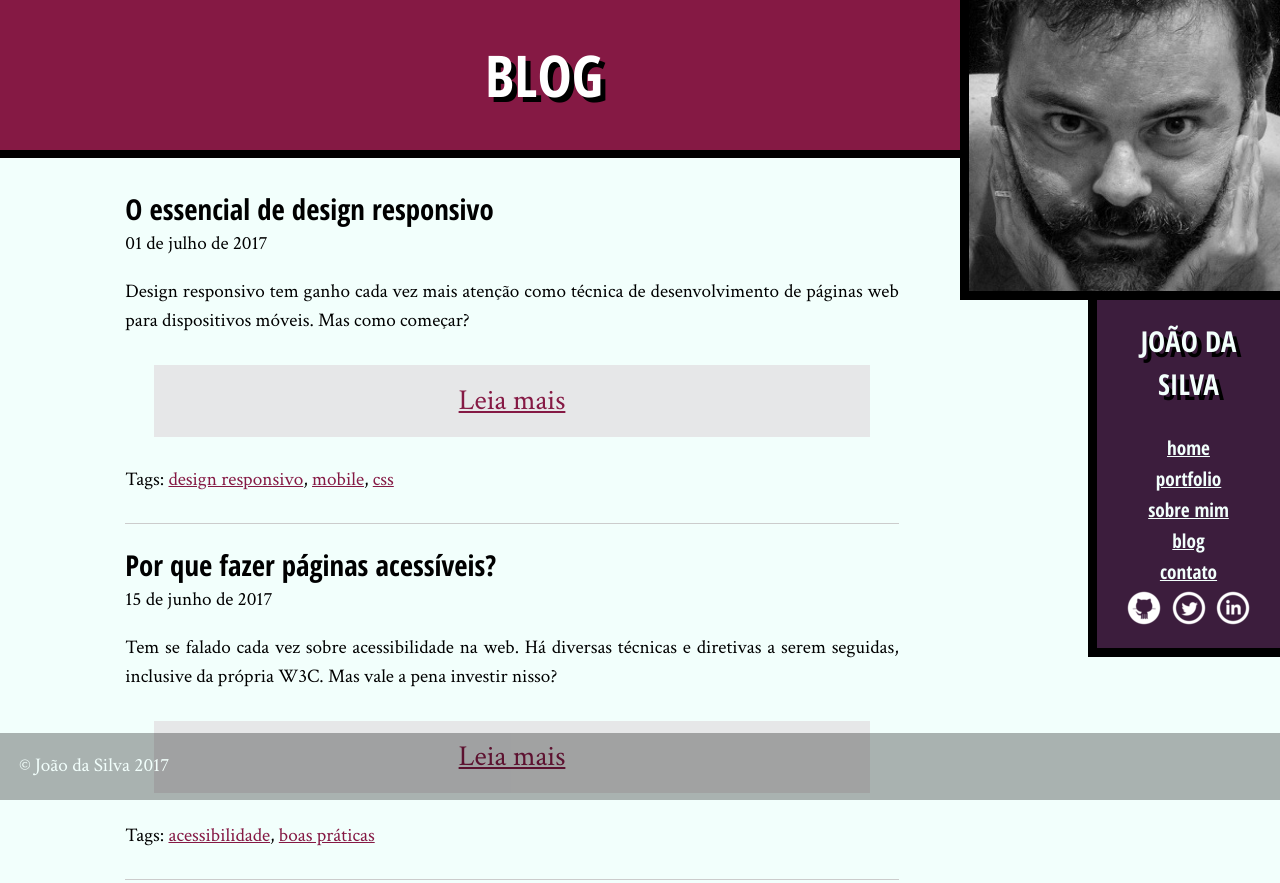
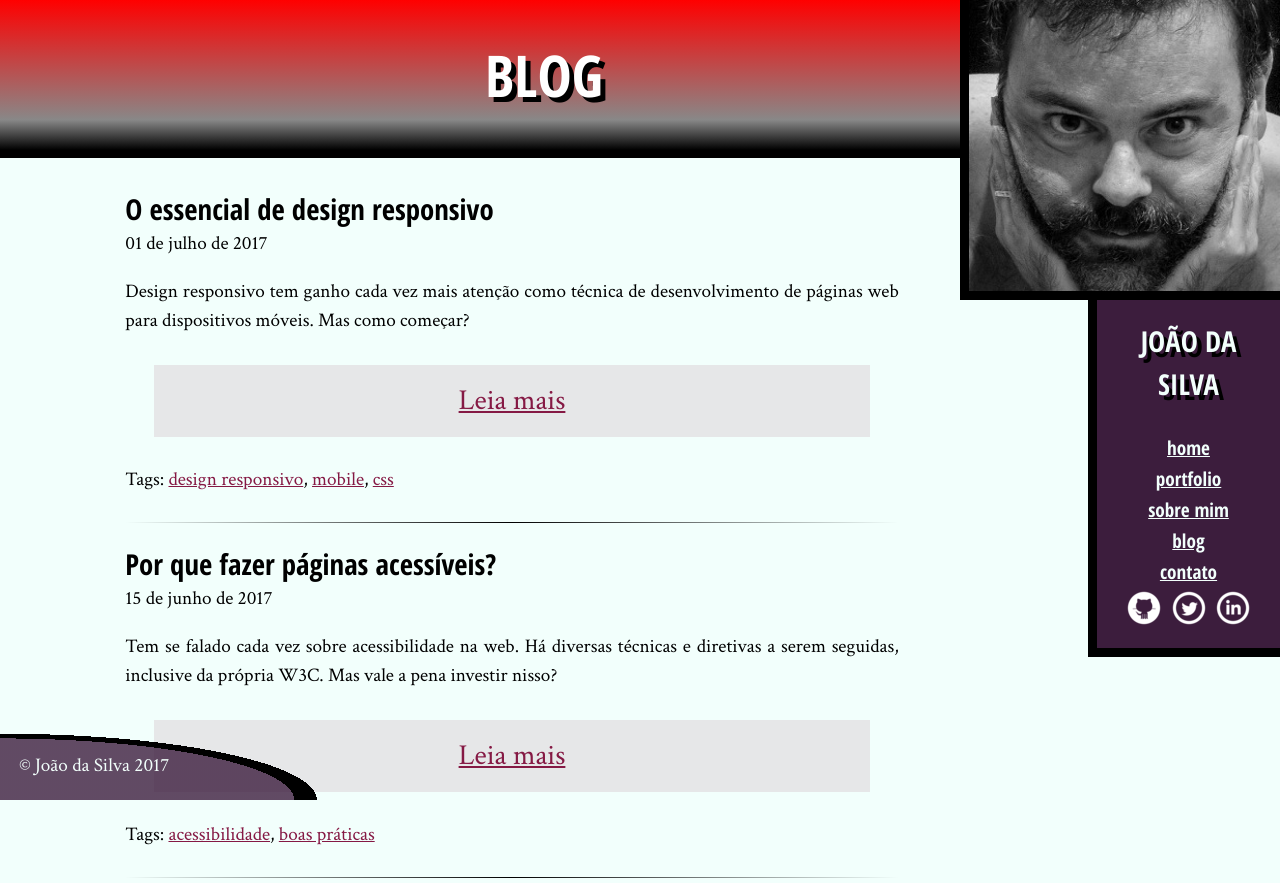
Before and after one commit to RodolfoHerman/HTML5-e-CSS3-II-turbinando-as-paginas, a plain HTML site: page blog.html in a window 1280 px wide. Shown: the top 883 px of the page. Drawn offline with Linux system fonts and the light colour scheme.

Commit message:
Tópico 6, Gradientes

```diff
--- a/css/blog.css
+++ b/css/blog.css
@@ -9,6 +9,13 @@
 
 .post-blog {
     padding-bottom: 1.5em;
-    border-bottom: 1px solid #ccc;
+    /*border-bottom: 1px solid #ccc;*/
+    background-image: linear-gradient(to right, transparent, black, transparent);
+    /*1px representa a largura do gradiente*/
+    background-size: 100% 1px;
+    /*Para que o gradiente não fique repetindo no elemento inteiro*/
+    background-repeat: no-repeat;
+    /*para fazer com que ele apareça na parte inferior do post*/
+    background-position: bottom center;
     margin-bottom: 1em;
 }
--- /dev/null
+++ b/css/gradiente.css
@@ -0,0 +1,64 @@
+.container {
+	width: 80%;
+	margin-left: auto;
+	margin-right: auto;
+	margin-bottom: 50px;
+	padding: 1em;
+	/*aplicando o gradiente*/
+	background-image: linear-gradient(to right, transparent, black, transparent);
+    /*1px representa a largura do gradiente*/
+    background-size: 100% 1px;
+    /*Para que o gradiente não fique repetindo no elemento inteiro*/
+    background-repeat: no-repeat;
+    /*para fazer com que ele apareça na parte inferior do post*/
+    background-position: bottom center;
+}
+
+.gradiente-linear {
+	box-shadow: 0 0 0 4px black;
+	width: 15em;
+	height: 15em;
+	margin: 5% auto;
+	/**background-image: linear-gradient(to bottom right, white, red, black);*/
+	/**background-image: linear-gradient(to right, white, black, white, black, white);*/
+	/*background-image: linear-gradient(to bottom, black, blue 80%, brown);*/
+	background-color: #000;
+	background-image: linear-gradient(to right, black, #C00, black);
+	background-repeat: no-repeat;
+	background-size: 80% 5px;
+	background-position: 50% 50%;
+}
+
+.gradiente-radial {
+	box-shadow: 0 0 0 4px black;
+	width: 15em;
+	height: 15em;
+	margin: 5% auto;
+	/*background-image: radial-gradient(yellow, red);*/
+	/*background-image: radial-gradient(circle at bottom left, yellow, red);*/
+	background-image: radial-gradient(circle at bottom right,
+    yellow,
+    yellow 20%,
+    black 20%,
+    black 30%,
+    yellow 30%,
+    yellow);
+}
+
+/**
+background-repeat: no-repeat --> utilizado evitar a repetição do background-image quando ele não ocupa 100% do elemento.
+Por padrão o background-image ocupa 100% do elemento, mas podemos controlar essa ocupação utilizando o background-size
+*/
+
+/**
+A propriedade background-position.
+Ela permite dizer onde queremos que a imagem ou gradiente comece a ser desenhado no elemento.
+Por padrão, o fundo começa a ser desenhado no canto superior esquerdo do elemento,
+mas podemos passar as distâncias dos cantos superior e esquerdo que queremos usar como ponto de partida.
+*/
+
+/*
+radial-gradient
+É possível mudar a posição central do gradiente com relação ao elemento e
+restringir o gradiente à forma redonda ou permitir um gradiente oval.
+*/
--- /dev/null
+++ b/css/linear_gradiente.css
@@ -0,0 +1,64 @@
+/*Efeito de fundo listrado no fundo das seções Trabalhos e Blog da página inicial.
+As linhas da secao_1 podem ser da cor rgba(0, 0, 0, 0.1) e as linhas da secao_2, da cor rgba(255, 255, 255, 0.1).
+
+Além disso, as linhas de ambas as seções devem ser na diagonal, porém a secao_1 deve ter linhas na diagonal contrária à secao_2.
+Por fim, as linhas devem ficar fixas quando a página é rolada.*/
+
+
+.container {
+	width: 80%;
+	height: 100em;
+	margin-left: auto;
+	margin-right: auto;
+	margin-bottom: 50px;
+	padding: 1em;
+	border: 1px solid black;
+	background-color: #000;
+}
+
+.secao_1, .secao_2 {
+	width: 50em;
+	height: 20em;
+	border: 1px solid black;
+	margin: 150px auto;
+	text-align: center;
+	line-height: 17em;
+	font-size: 1.5em;
+}
+
+
+/*Queremos criar uma linha fina com a cor rgba(0, 0, 0, 0.1).
+Para isso, até 14 pixels vamos usar a cor transparente, trocando subitamente para a
+cor semitransparente, usando-a por 1 pixel e voltando subitamente para transparente
+
+para que essa linha se repita pelo elemento todo, definimos o tamanho da imagem de fundo.
+Vamos usar 20 pixels. E, para que as linhas não se movimentem com a rolagem, adicionamos também o background-attachment: fixed.*/
+
+.secao_1 {
+	background-color: #F0F8FF;
+	background-image: linear-gradient(to bottom right,
+                        transparent,
+                        transparent 14px,
+                        rgba(0, 0, 0, 0.1) 14px,
+                        rgba(0, 0, 0, 0.1) 15px,
+                        transparent 15px,
+                        transparent);
+    background-size: 20px 20px;
+    background-attachment: fixed;
+}
+
+
+/*Para essa seção, o código é bem parecido. Mudam apenas o ângulo do gradiente e as cores*/
+
+.secao_2 {
+	background-color: #5F9EA0;
+	background-image: linear-gradient(45deg,
+                        transparent,
+                        transparent 14px,
+                        rgba(255, 255, 255, 0.1) 14px,
+                        rgba(255, 255, 255, 0.1) 15px,
+                        transparent 15px,
+                        transparent);
+    background-size: 20px 20px;
+    background-attachment: fixed;
+}
--- a/css/site.css
+++ b/css/site.css
@@ -42,6 +42,26 @@ h1 {
     border-bottom: .5rem solid #000;
 }
 
+/**
+O gradiente não precisa ser apenas de duas cores, podemos acrescentar mais uma cor central, o cinza.
+Podemos modificar o lugar em que ocorre a transição de cores. Queremos aqui que a mudança de vermelho para cinza ocorra a uns 80% da altura da imagem, de cima para baixo
+*/
+.titulo-principal {
+    background-image: linear-gradient(to bottom, #F00, #888 80%, #000);
+    /**
+    Por padrão, o gradiente ocupa 100% do elemento. Mas, com o CSS3, podemos agora definir quanto do elemento o gradiente deve pegar
+    Aqui ele terá 100% da largura do background e 200 pixeis de altura
+    background-size : 100% 200px;
+
+    O gradiente se repete automaticamente. Podemos desligar esse comportamento utilizando a propriedade background-repeat
+    background-repeat: no-repeat;
+
+    background-attachment, com o valor "fixed" dá aquele efeito de paralaxe na imagem ou na textura do background
+    background-attachment: fixed;
+
+    */
+}
+
 .subtitulo-texto {
     font-size: 1.5em;
     clear: both;
@@ -76,7 +96,7 @@ main p {
 
 .rodape-pagina {
     /** opacity é aplicado ao elemento pai todo. Para contornar esse problema utiliza-se apenas ao fundo com a propriedade rgba */
-    background-color: rgba(0, 0, 0, .3);
+    /*background-color: rgba(0, 0, 0, .3);*/
     color: #F2FFFC;
     padding: 1em;
     clear: both;
@@ -85,6 +105,22 @@ main p {
     left: 0;
     width: 100%;
     box-sizing: border-box;
+
+    /*O gradiente é radial, oval (elíptico) e centrado no canto inferior esquerdo do rodapé.
+    A cor rgba(60, 29, 61, 0.8) vai do centro até aproximadamente 65% do tamanho total do gradiente, trocando em seguida imediatamente para preto.
+    Essa cor preta fica por aproximadamente 5% do gradiente e depois desaparece, ou seja, é imediatamente substituída por uma cor transparente.
+    Porém a elipse ocupará a largura inteira da página.
+    Para restringir o gradiente para apenas 25% de 100% da largura da página, definimos o tamanho e a repetição do fundo.*/
+    background-image: radial-gradient(ellipse at left bottom,
+    rgba(60, 29, 61, 0.8),
+    rgba(60, 29, 61, 0.8) 65%,
+    black 65%,
+    black 70%,
+    transparent 70%,
+    transparent);
+    width:100%;
+    background-size: 25% 100%;
+    background-repeat: no-repeat;
 }
 
 .container {
```
Also changed, not shown: gradiente.html (added, +15 -0 lines), linear_gradiente.html (added, +15 -0 lines).
